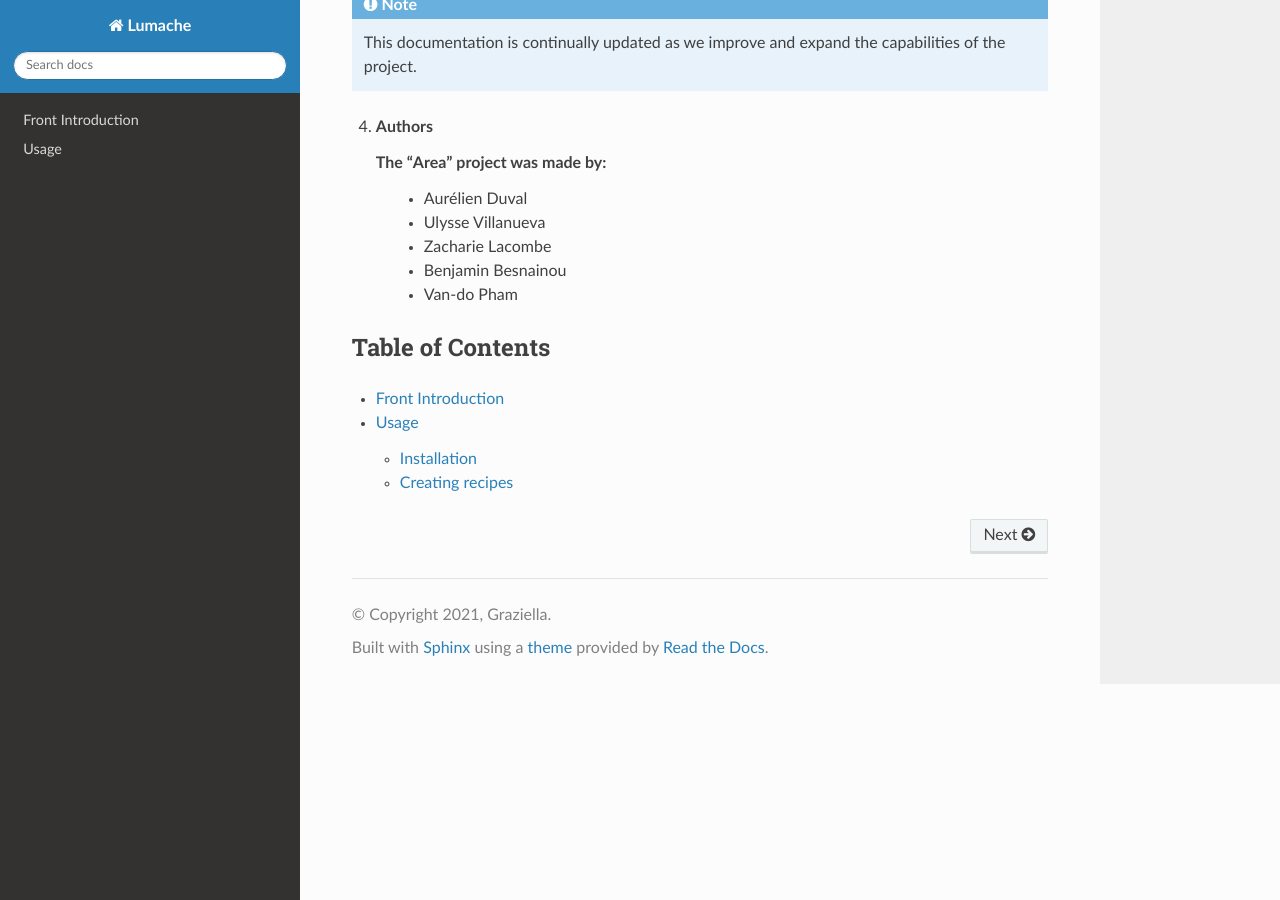
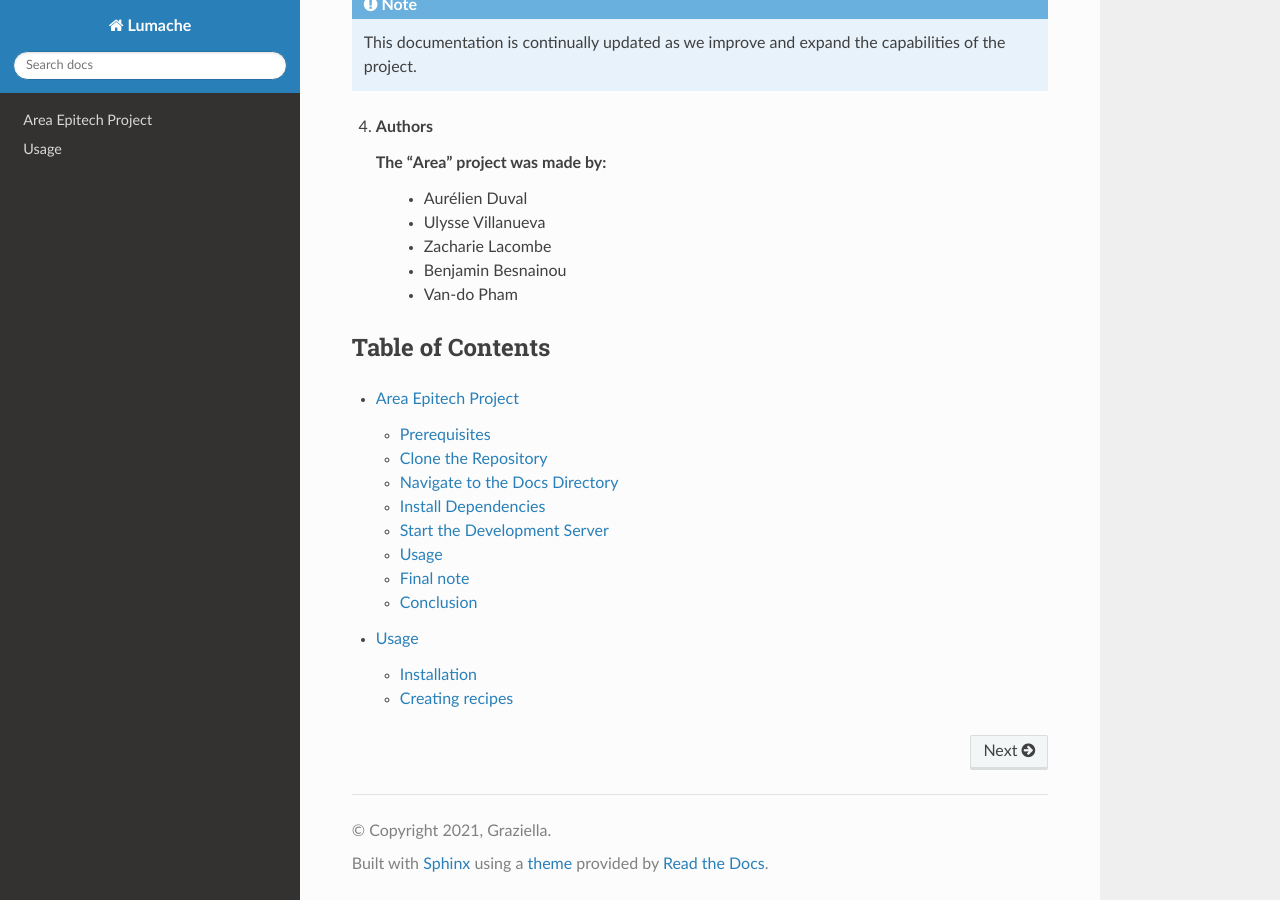
Before and after one commit to sabry134/Area-Documentation, a Sphinx documentation site: the page built from docs/source/index.rst, in a window 1280 px wide and 900 px high, scrolled down 988 px. Built offline with Sphinx 7.4.7 and the Read the Docs theme 2.0.0, drawn with Linux system fonts in a browser that asks for light colours; some of the changed lines change nothing that is shown.

Commit message:
Update usage.rst

````diff
--- a/docs/source/usage.rst
+++ b/docs/source/usage.rst
@@ -1,6 +1,73 @@
-Front Introduction
-=================
+=====================
+Area Epitech Project
+=====================
 
-.. warning::
+This documentation provides instructions for setting up and running the "Area" project. The project utilizes a web application built with React, so we'll also include instructions for installing the required dependencies and starting the development server.
 
-    This documentation is only about the Area front part. For the back part, please refer to this link:
+Prerequisites
+-------------
+
+Before getting started, ensure you have the following prerequisites installed on your system:
+
+- Node.js: `Download and install Node.js <https://nodejs.org/>`_
+
+Clone the Repository
+---------------------
+
+First, you need to clone the "Area" project repository from the Epitech GitHub repository. Open your terminal and run the following command::
+
+```
+    git clone git@github.com:EpitechPromo2026/B-DEV-500-PAR-5-1-area-aurelien.duval.git
+```
+
+This command will create a local copy of the project on your machine.
+
+Navigate to the Docs Directory
+-------------------------------
+
+Change your working directory to the "docs" folder within the cloned project directory using the ``cd`` command::
+
+```
+    cd web
+```
+
+Install Dependencies
+---------------------
+
+To install the required dependencies for the React web application, use the following command::
+
+```
+    npm install
+```
+
+This command will fetch and install all the necessary Node.js packages specified in the ``package.json`` file.
+
+Start the Development Server
+------------------------------
+
+Once the dependencies are installed, you can start the development server by running the following command::
+
+```
+    npm start
+```
+
+This command will start the development server and open the "Area" web application in your default web browser. You can access the application at http://localhost:3000.
+
+Usage
+-----
+
+You can now use the "Area" web application to perform various tasks and actions as per the project's requirements.
+
+Final note
+----------
+
+.. note::
+
+   In order to learn more about the design and the technical documentation, please take a look at the remaining pages.
+
+Conclusion
+----------
+
+You have successfully set up and started the "Area" Epitech project on your local machine. You can now begin working on the project, explore its features, and make any necessary modifications or improvements.
+
+For more information and details about the project, please refer to the project's official documentation and resources.
````
